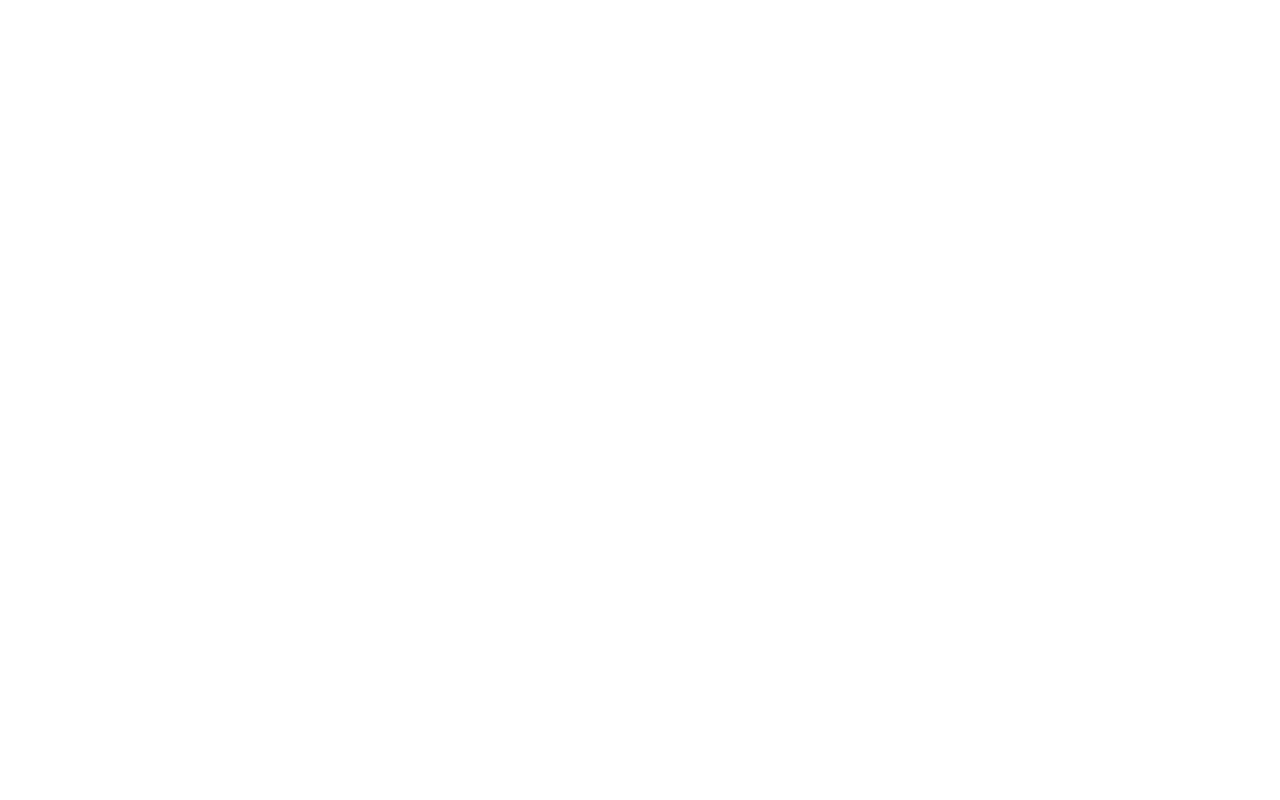
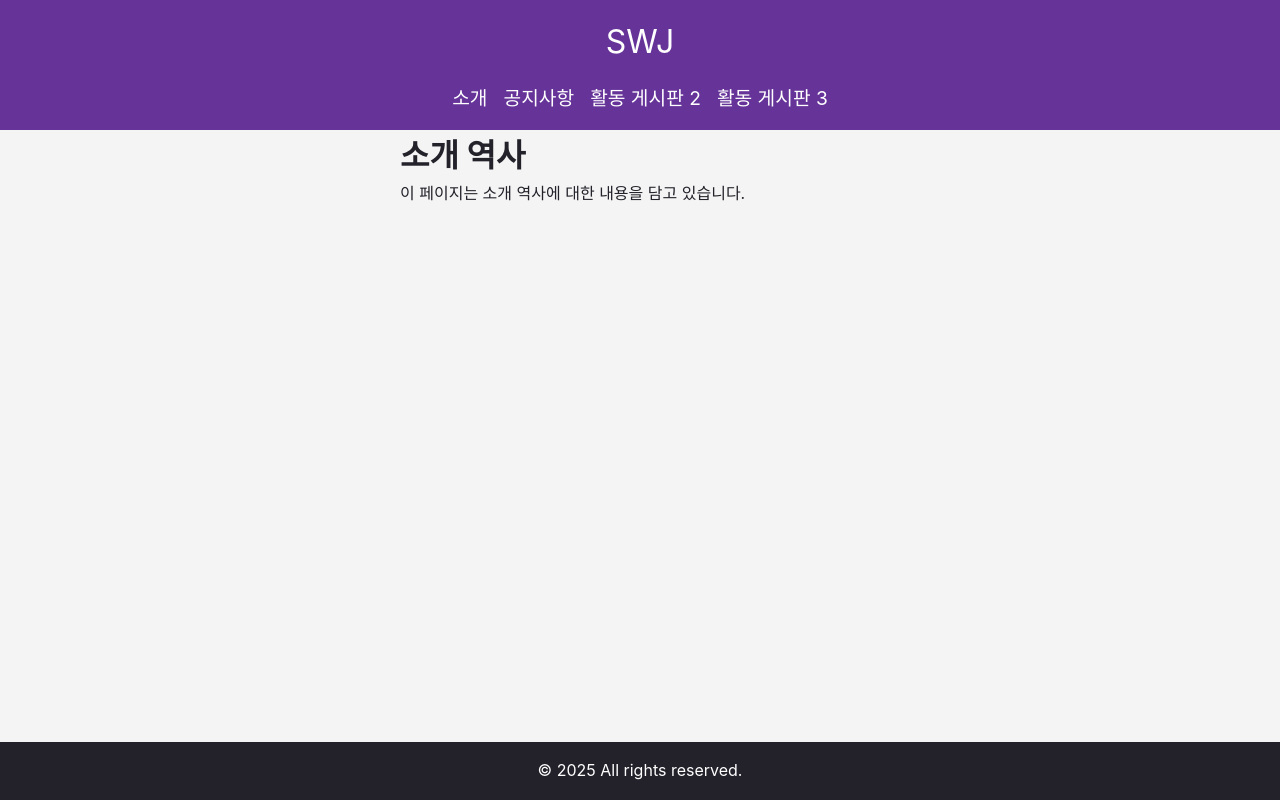
Before and after one commit to YoonKeumJae/sowoojoo, a Gatsby site: page /about/history in a window 1280 px wide. Before the commit this address had no page. Built offline with nearby package versions, Linux system fonts and the light colour scheme; Gatsby itself is replaced by a stand-in of ours.

Commit message:
feat: dropdown

```diff
--- a/src/components/Layout.js
+++ b/src/components/Layout.js
@@ -25,7 +25,9 @@
 
 const Main = styled.main`
   height: 100%;
+  padding: 0 400px;
 `;
+
 const Title = styled(Link)`
   font-size: 2rem;
 `;
@@ -47,6 +49,38 @@
   }
 `;
 
+const Dropdown = styled.div`
+  position: relative;
+  display: inline-block;
+
+  &:hover > div {
+    display: block;
+  }
+`;
+
+const DropdownContent = styled.div`
+  display: none;
+  position: absolute;
+  background-color: white;
+  color: black;
+  min-width: 160px;
+  box-shadow: 0px 8px 16px rgba(0, 0, 0, 0.2);
+  border-radius: 4px;
+  z-index: 1;
+
+  a {
+    color: black;
+    border-radius: 4px;
+    padding: 12px 16px;
+    text-decoration: none;
+    display: block;
+
+    &:hover {
+      background-color: #ddd;
+    }
+  }
+`;
+
 const Layout = ({ children }) => {
   const siteTitle = "SWJ"; // 고정된 사이트 이름
 
@@ -55,8 +89,14 @@
       <Header>
         <Title to="/">{siteTitle}</Title> {/* 고정된 사이트 이름 사용 */}
         <Nav>
-          <NavLink to="/about">소개</NavLink>
-          <NavLink to="/notice">공지사항</NavLink> {/* 이름 변경 */}
+          <Dropdown>
+            <NavLink to="/about/info">소개</NavLink>
+            <DropdownContent>
+              <Link to="/about/info">정보</Link>
+              <Link to="/about/history">역사</Link>
+            </DropdownContent>
+          </Dropdown>
+          <NavLink to="/notice">공지사항</NavLink>
           <NavLink to="/board-2">활동 게시판 2</NavLink>
           <NavLink to="/board-3">활동 게시판 3</NavLink>
         </Nav>
--- a/src/components/ListLayout.js
+++ b/src/components/ListLayout.js
@@ -3,8 +3,7 @@
 import styled from "styled-components";
 
 const ListWrapper = styled.div`
-  padding: 1rem;
-  padding: 0 200px;
+  /* padding: 1rem; */
 `;
 
 const PostList = styled.ul`
--- /dev/null
+++ b/src/pages/about/history.js
@@ -0,0 +1,17 @@
+import React from "react";
+import GlobalStyle from "../../styles/global";
+import Layout from "../../components/Layout";
+
+const HistoryPage = () => {
+  return (
+    <>
+      <GlobalStyle />
+      <Layout>
+        <h1>소개 역사</h1>
+        <p>이 페이지는 소개 역사에 대한 내용을 담고 있습니다.</p>
+      </Layout>
+    </>
+  );
+};
+
+export default HistoryPage;
```
Also changed, not shown: src/pages/about.js (+7 -11 lines), src/pages/about/info.js (added, +17 -0 lines).
